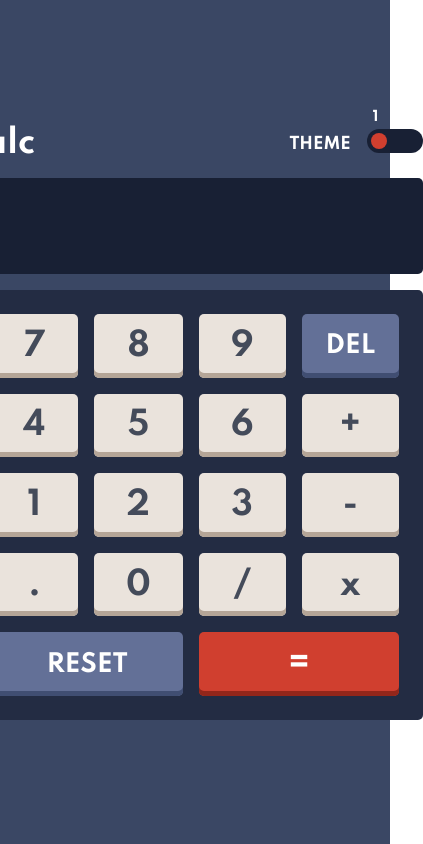
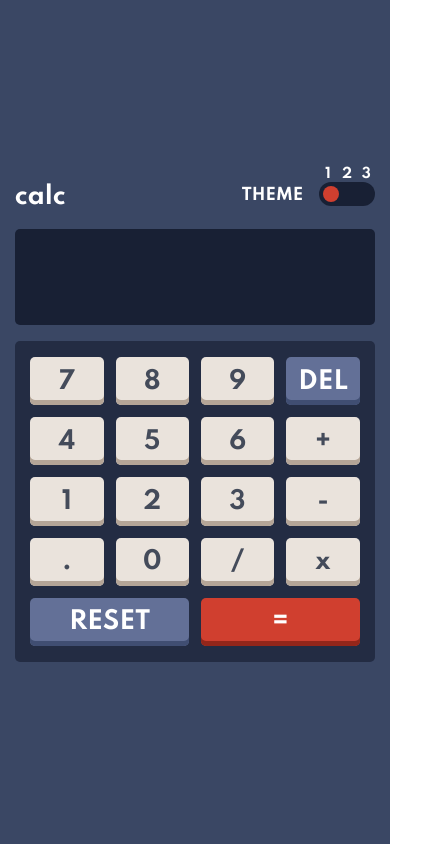
Before and after one commit to paiput/calculator-app, a React (Create React App) app: page / in a window 390 px wide. Shown: the whole page, 423 px wide, since content can reach past the window. Built offline with nearby package versions, Linux system fonts and the light colour scheme.

Commit message:
Make app more responsive

```diff
--- a/src/components/Key/key.module.css
+++ b/src/components/Key/key.module.css
@@ -7,6 +7,12 @@
   cursor: pointer;
   font: inherit;
   padding: .4em 1em;
+}
+
+@media (max-width: 540px) {
+  .default {
+    padding: .4em .5em;
+  }
 }
 
 .default:active {
--- a/src/components/KeyPad/keyPad.module.css
+++ b/src/components/KeyPad/keyPad.module.css
@@ -12,3 +12,10 @@
   grid-template-columns: repeat(4, 1fr);
   padding: .75em;
 }
+
+@media (max-width: 540px) {
+  .wrapper {
+    gap: .75rem;
+    padding: .65em;
+  }
+}
--- a/src/components/ThemeSwitch/themeSwitch.module.css
+++ b/src/components/ThemeSwitch/themeSwitch.module.css
@@ -9,7 +9,7 @@
   height: 110%;
   position: absolute;
   text-align: center;
-  top: -40%;
+  top: -1rem;
   width: 1.1rem;
   z-index: 100;
 }
--- a/src/index.module.css
+++ b/src/index.module.css
@@ -72,3 +72,9 @@ body {
   font-size: 2rem;
   font-family: 'Spartan', sans-serif;
 }
+
+@media (max-width: 540px) {
+  body {
+    font-size: 1.5rem;
+  }
+}
```
